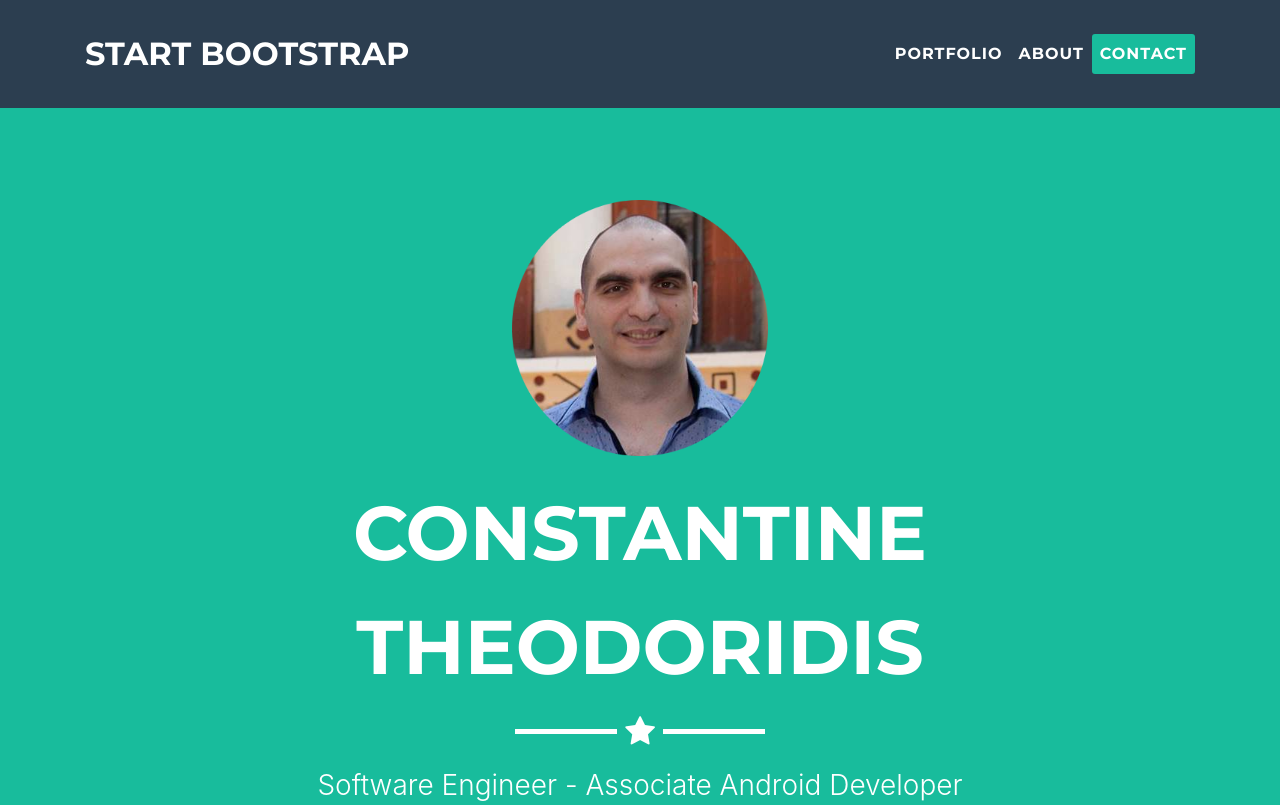
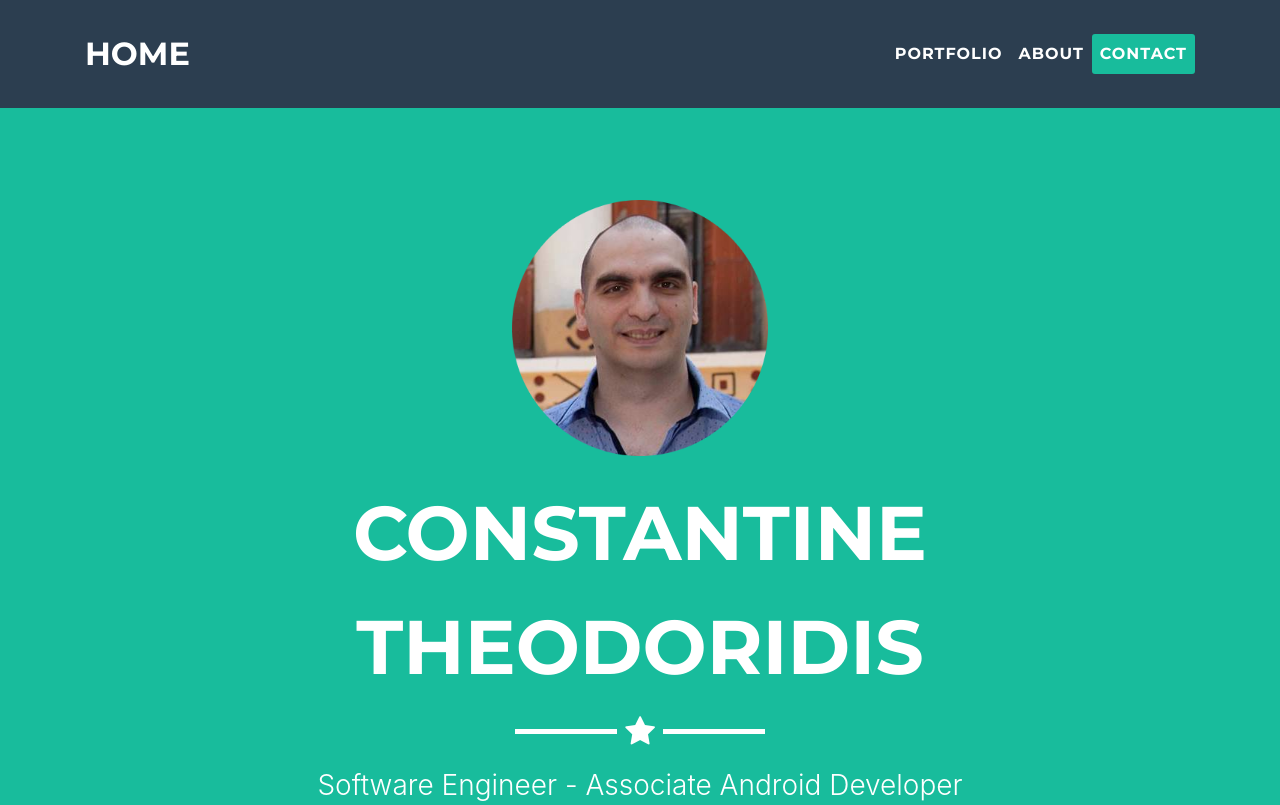
Before and after one commit to TConstantine/tconstantine.github.io, a website with bundled scripts: page index.html in a window 1280 px wide. Shown: the top 805 px of the page. Built offline with nearby package versions, Linux system fonts and the light colour scheme.

Commit message:
Update header

```diff
--- a/index.html
+++ b/index.html
@@ -28,7 +28,7 @@
     <!-- Navigation -->
     <nav class="navbar navbar-expand-lg navbar-light fixed-top" id="mainNav">
       <div class="container">
-        <a class="navbar-brand js-scroll-trigger" href="#page-top">Start Bootstrap</a>
+        <a class="navbar-brand js-scroll-trigger" href="#page-top">Home</a>
         <button class="navbar-toggler navbar-toggler-right" type="button" data-toggle="collapse" data-target="#navbarResponsive" aria-controls="navbarResponsive" aria-expanded="false" aria-label="Toggle navigation">
           Menu
           <i class="fa fa-bars"></i>
```
